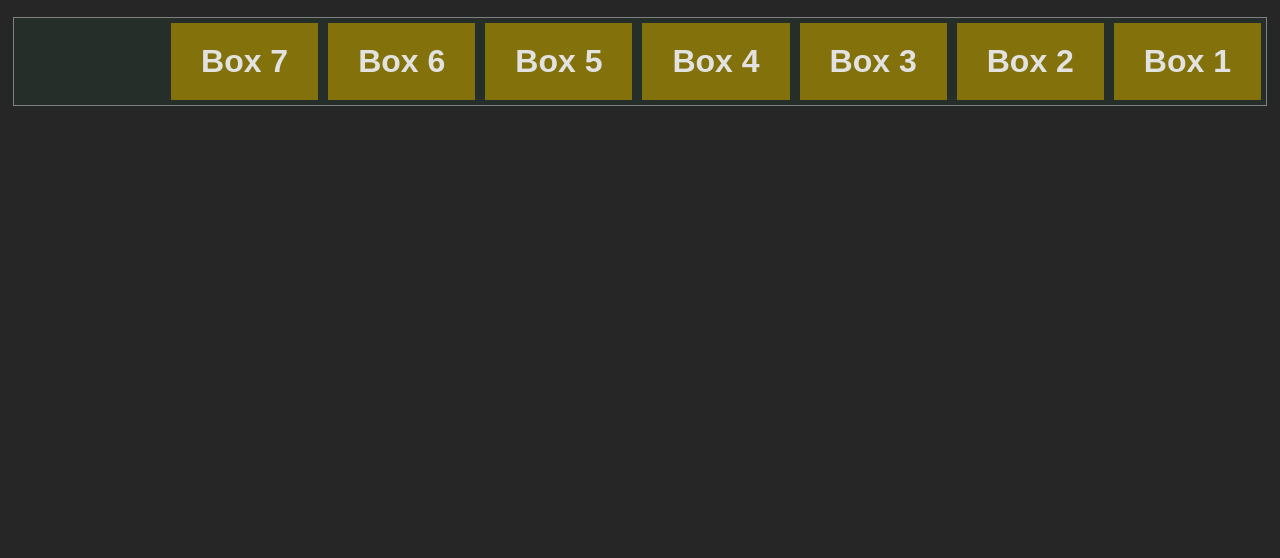
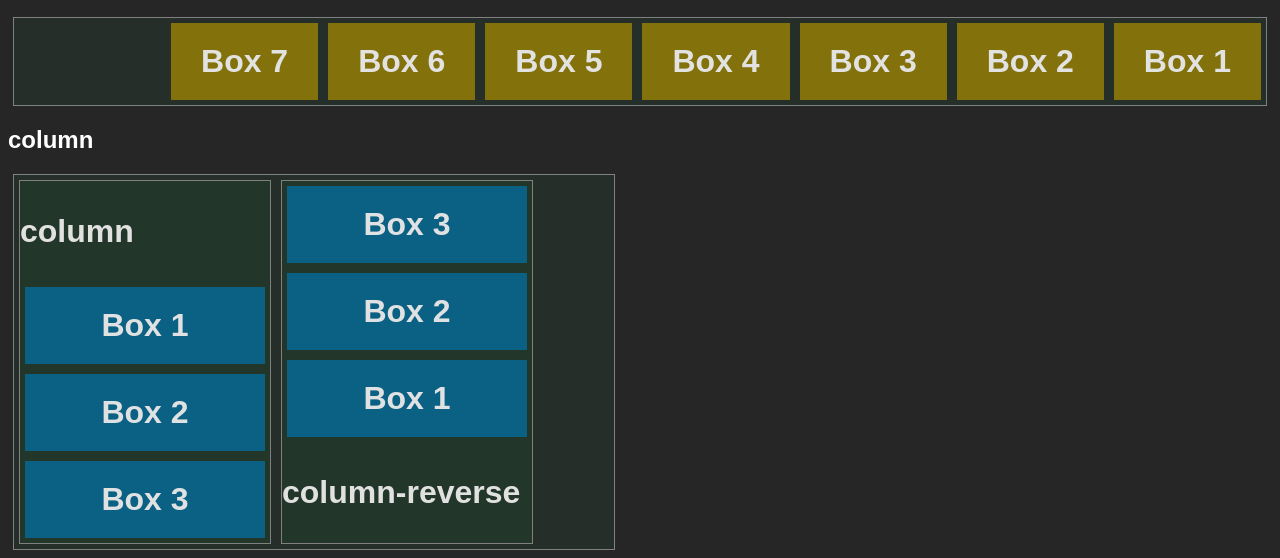
Before and after one commit to RomualdoFranca/FlexBox, a plain HTML site: page flex1.html in a window 1280 px wide. Shown: the part 738-1296 px from the top of the page. Before the commit the page ends 852 px from the top, so only its background shows below. Drawn offline with Linux system fonts and the light colour scheme.

Commit message:
commenting the code

```diff
--- a/flex1.css
+++ b/flex1.css
@@ -33,7 +33,35 @@ body {
     background-color: #00ca5b0c;
 }
 
-
+#col_container{
+    font: bold 2em Arial, sans-serif;
+    color: #e4e4e4fb;
+    display: flex;
+    flex-wrap: wrap;/* organizando as divs das colunas lado a lado*/
+    border: 1px solid gray;
+    background-color: #00ca5b0c;
+    width: 600px;
+}
+/*divs das colunas */
+.col_l, .col_r{ /*atribuindo as propriedades a coluna da esquerda e da direita*/
+    font: bold 1em Arial, sans-serif;
+    color: #e4e4e4fb;
+    display: flex;
+    flex-direction: column;/* organizando as divs que formando as colunas*/
+    border: 1px solid gray;
+    background-color: #00ca5b0c;
+    width: 250px;
+}
+/* atribuindo a propriedade de column-reverse a coluna da direita */
+.col_r{
+    font: bold 1em Arial, sans-serif;
+    color: #e4e4e4fb;
+    display: flex;
+    flex-direction: column-reverse;
+    border: 1px solid gray;
+    background-color: #00ca5b0c;
+    width: 250px;
+}
 div {
     margin: 5px;
 }
@@ -47,8 +75,18 @@ div {
     text-align: center;
     padding: 30px 80px;
 }
-#container3 > div{ /* Most pratical way to select all divs within the container */
+/* .container {
+  flex-direction: row | row-reverse | column | column-reverse;
+} */
+#container3 > div{ /*  */
     background-color: #83710b;
     text-align: center;
     padding: 20px 30px;
 }
+/* atribuindo as propriedades tanto para as div que são filha da coluna da esquerda quanto da coluna
+direita */
+.col_l > div, .col_r > div {
+    background-color: #0b6183;
+    text-align: center;
+    padding: 20px 30px;
+}
--- a/flex1.html
+++ b/flex1.html
@@ -45,6 +45,28 @@
             <div class="box7">Box 7</div>
 
         </div>
+        <h2>column</h2>
+        <!--1° criacao da div principal onde armazenara as duas ou mais divs que vao conter as colunas-->
+        <div id="col_container">
+            <!--divs que vao conter as colunas -->
+           <div class="col_l">
+            <p>column</p>
+            <!--divs dos conteudo das colunas -->
+                <div class="box1">Box 1</div>
+                <div class="box2">Box 2</div>
+                <div class="box3">Box 3</div>
+
+           </div>
+           <div class="col_r">
+                <p>column-reverse</p>
+                <div class="box1">Box 1</div>
+                <div class="box2">Box 2</div>
+                <div class="box3">Box 3</div>
+
+           </div>
+
+
+        </div><!--fim da div principal-->
 
     </body>
 
```
